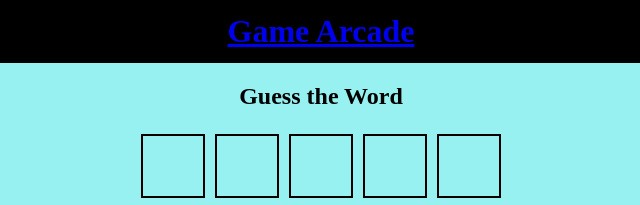
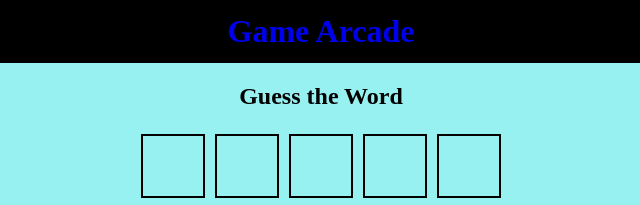
Before and after one commit to hewong5/ECS162-Game-Arcade, a plain HTML site: page wordle/wordle.html in a window 1280 px wide. Shown: the top 205 px of the page, 319-959 px from the left. Drawn offline with Linux system fonts and the light colour scheme.

Commit message:
changed anchor tag styling

```diff
--- a/style.css
+++ b/style.css
@@ -47,3 +47,15 @@ figcaption {
     align-items: center;
     flex-wrap: wrap;
 }
+
+a {
+    text-decoration: none;
+}
+
+a:visited {
+    color: rgb(14, 96, 219);
+}
+
+a:hover {
+    text-decoration: underline;
+}
```
